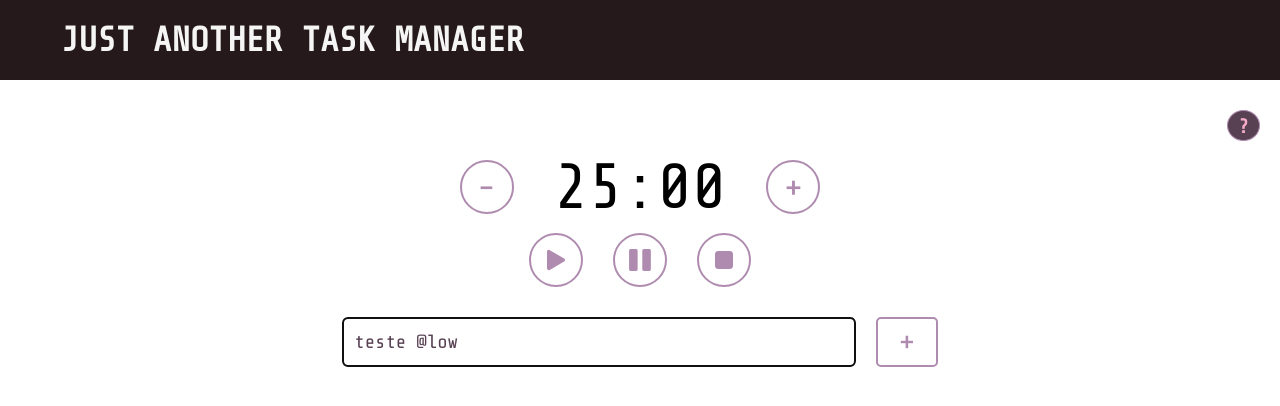
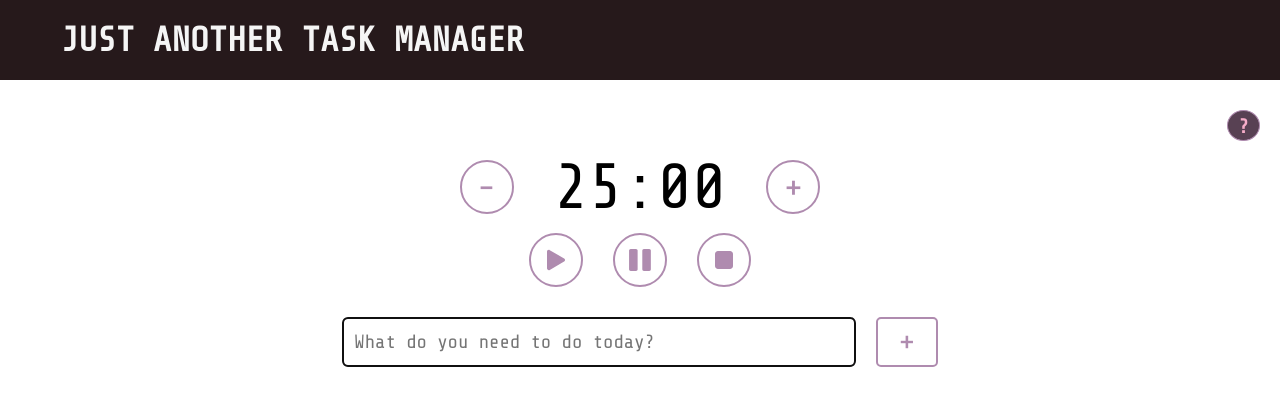
Before and after one commit to VictorGom3s/JustAnotherTaskManager, a React (Create React App) app: page / in a window 1280 px wide. Shown: the top 406 px of the page. Built offline with nearby package versions, Linux system fonts and the light colour scheme.

Commit message:
Small fix

```diff
--- a/src/components/taskInput/TaskInput.js
+++ b/src/components/taskInput/TaskInput.js
@@ -14,7 +14,7 @@ const splitTaskAndPriority = (task) => {
 };
 
 const TaskInput = ({ onTaskInputChange }) => {
-  const [task, setTask] = useState("teste @low");
+  const [task, setTask] = useState("");
 
   const handleEnterPress = (e) => {
     if (e.keyCode === 13 && e.shiftKey === false && task) {
```
